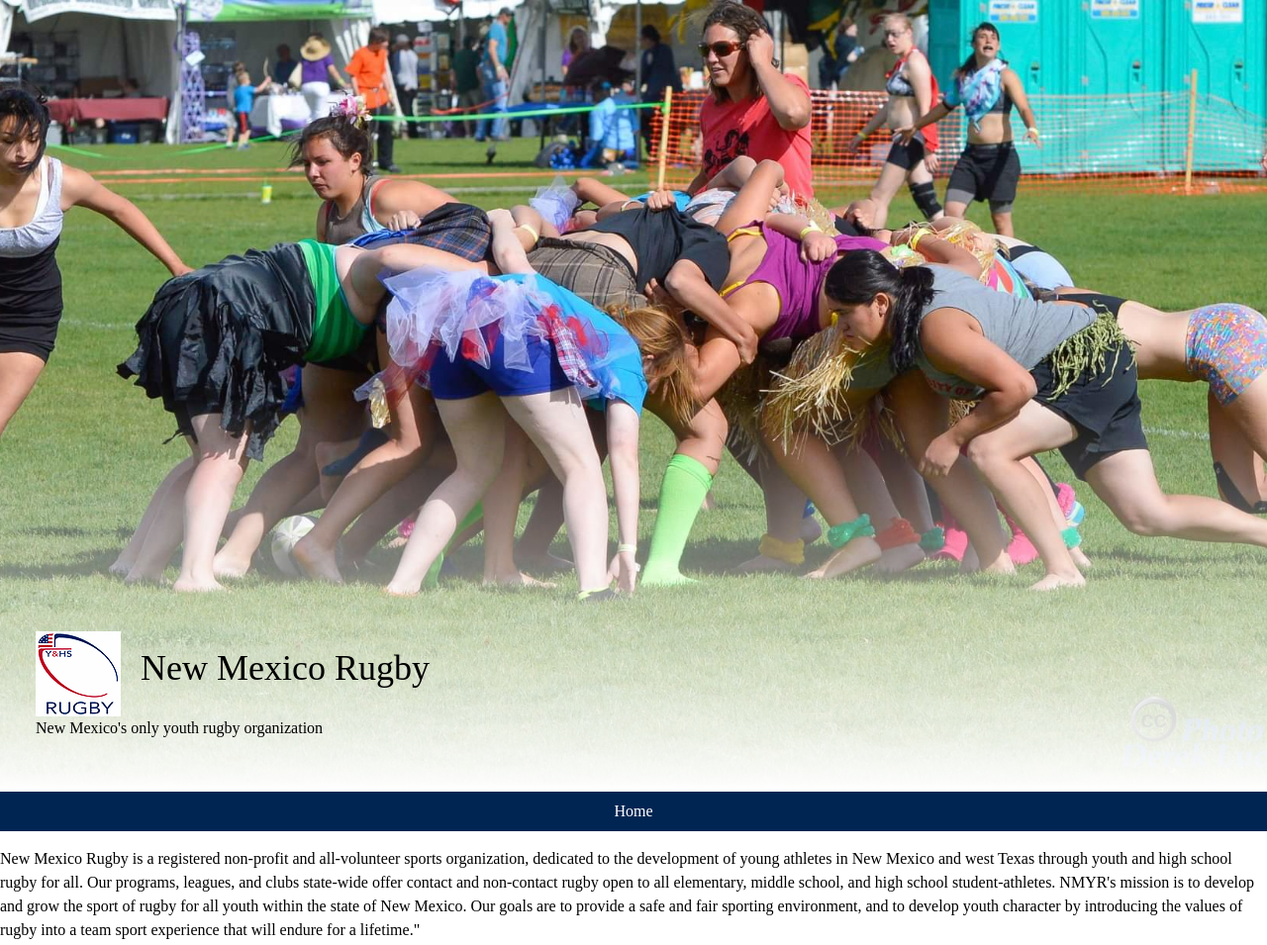
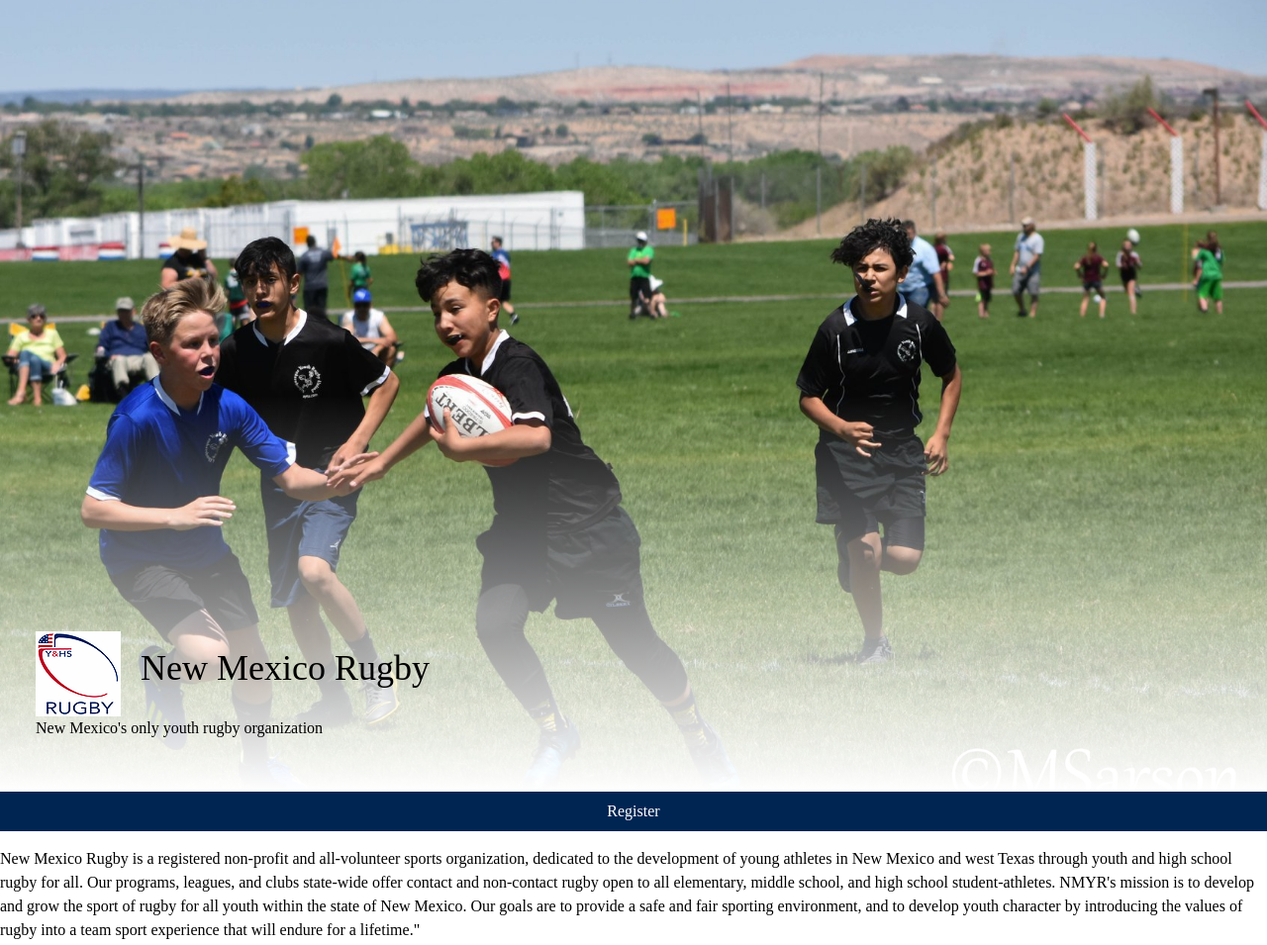
Before and after one commit to mark-casias/nm-rugby, a Gatsby site: page / in a window 1280 px wide. Shown: the top 955 px of the page at 99% size. Built offline with nearby package versions, Linux system fonts and the light colour scheme; Gatsby itself is replaced by a stand-in of ours.

Commit message:
updating hero and register link

```diff
--- a/src/components/hero/hero.js
+++ b/src/components/hero/hero.js
@@ -3,7 +3,8 @@ import './hero.scss';
 
 const Hero = (props) => {
   // @todo: make the bg image a prop.
-  const bgImage = '/img/scrum-fun.jpg'
+  const r = Math.floor(Math.random() * 7);
+  const bgImage = `/img/hero-${r}.jpg`
   return (
     <div className="flex min-h-screen bg-center bg-cover hero-image" style={{backgroundImage: `url(${bgImage})`}}>
     <div className="container relative z-10 flex items-end p-4 mx-auto">
--- a/src/components/menu/menu.js
+++ b/src/components/menu/menu.js
@@ -4,8 +4,8 @@ import { Link } from 'gatsby';
 // data
 const links = [
   {
-    text: "Home",
-    url: "/",
+    text: "Register",
+    url: "https://usarugby.sportlomo.com/",
   }
 ]
 
```
Also changed, not shown: static/img/hero-0.jpg (renamed from static/img/hero.jpg), static/img/hero-1.jpg (added), static/img/hero-2.jpg (added), static/img/hero-3.jpg (added), static/img/hero-4.jpg (added), static/img/hero-5.jpg (added), static/img/hero-6.jpg (added), static/img/hero-7.jpg (added).
